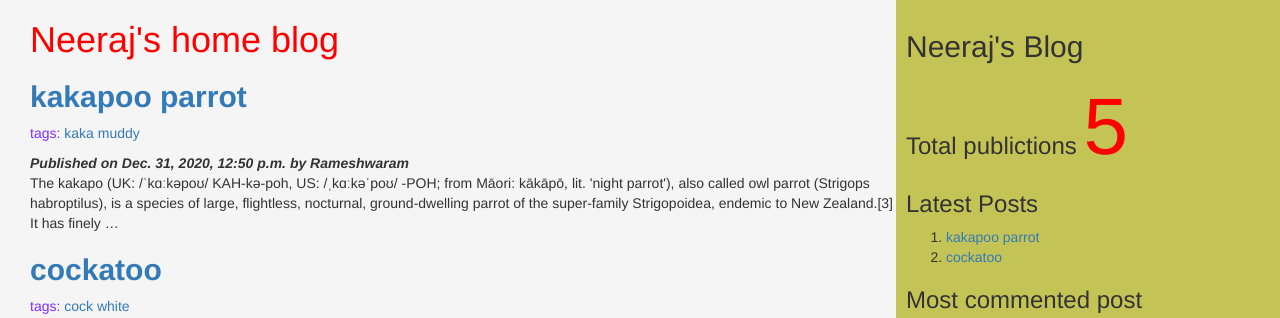
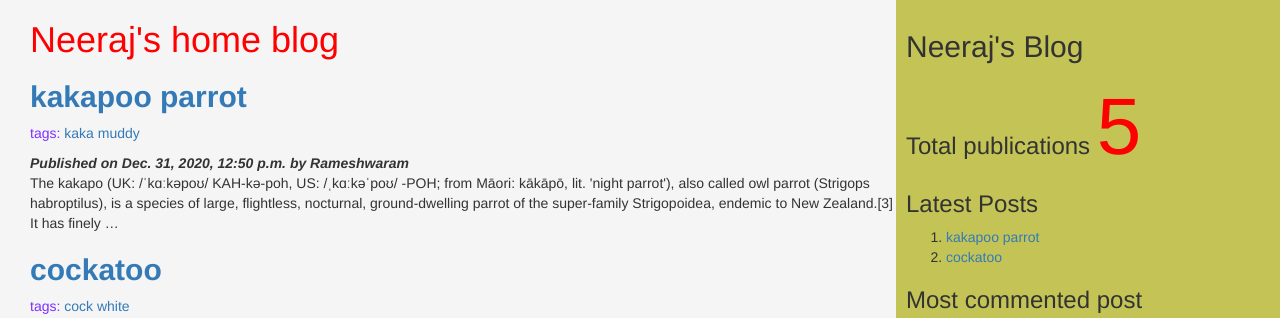
Before and after one commit to NEERAJ26-VIS/blog-repo, a Django app: page / in a window 1280 px wide. Shown: the top 318 px of the page. Run offline with Django 3.2, Linux system fonts and the light colour scheme; data comes from the database, SQL or seed files in the repository; parts of the project's set-up code (start-up, migrations or seed data) failed here and were passed over; some libraries are stand-ins or nearby versions.

Commit message:
Update parent.html

```diff
--- a/blogproject1/templates/myApp/parent.html
+++ b/blogproject1/templates/myApp/parent.html
@@ -15,7 +15,7 @@
         </div>
         <div class="sidebar" style="width:30%;float:right;background-color:#c4c456;height:300%;padding:10px">
             <h2>Neeraj's Blog</h2>
-            <h3>Total publictions
+            <h3>Total publications
               <span style="color:red;font-size:80px">
               {%total_posts%}</span>
               <h3>Latest Posts</h3>
```
